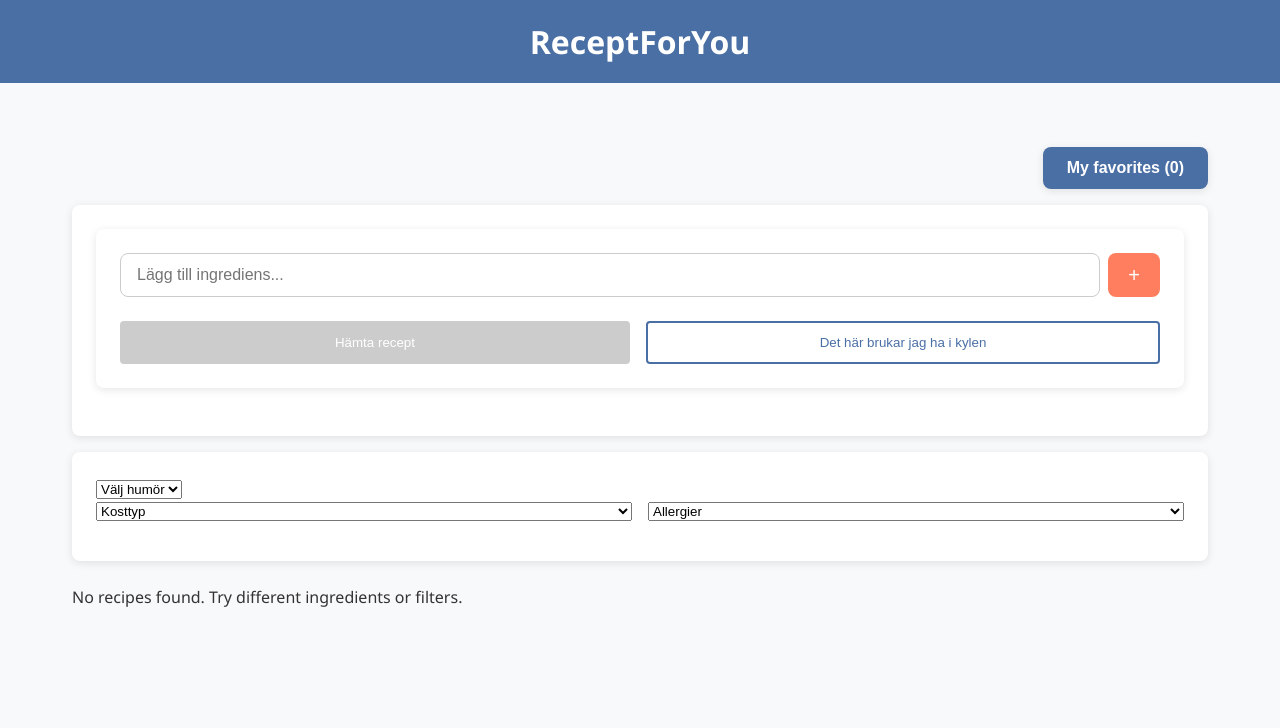
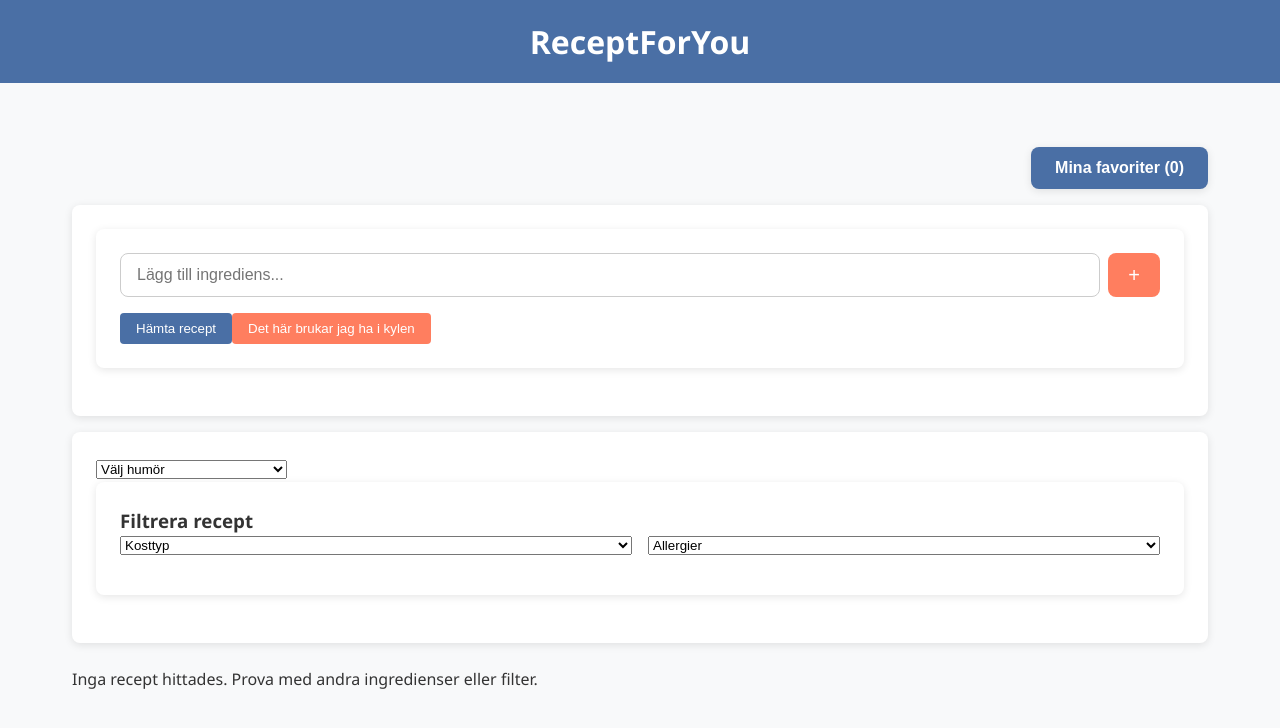
Before and after one commit to BenjaminAston/ReceptForYou, a React (Create React App) app in the folder receptforyou-react/: page / in a window 1280 px wide. Shown: the top 728 px of the page. Built offline with nearby package versions, Linux system fonts and the light colour scheme.

Commit message:
Fixat till home.js, Moodselector och RecipeList
Jag har fixat dessa att man mina favoriter sparas när jag man startar om sidan.

Jag uppdtaerat humör fältet så att när jag väljer en av humör kommer receptet direkt efter det man vill

```diff
--- a/receptforyou-react/src/app/useRecipes.js
+++ b/receptforyou-react/src/app/useRecipes.js
@@ -21,7 +21,7 @@ export const useRecipes = () => {
           intolerances,
           number: 10,
           addRecipeInformation: true,
-          apiKey: "6b1a9b4a2c004bc2af990763c803e766"
+          apiKey: "3cf7dc6867b446649dcaa1be06f2825e"
         },
       });
 
--- a/receptforyou-react/src/components/FilterOptions.js
+++ b/receptforyou-react/src/components/FilterOptions.js
@@ -1,4 +1,5 @@
 import React from "react";
+import '../styles/global.css';
 
 const FilterOptions = ({ filters, setFilters }) => {
   const handleChange = (e) => {
@@ -6,8 +7,15 @@ const FilterOptions = ({ filters, setFilters }) => {
   };
 
   return (
+    <div className="filter-container">
+      <h3 className="filter-title">Filtrera recept</h3>
       <div className="filter-options">
-      <select name="diet" onChange={handleChange} value={filters.diet} className="filter-select">
+        <select
+          name="diet"
+          onChange={handleChange}
+          value={filters.diet}
+          className="filter-select"
+        >
           <option value="" disabled hidden>Kosttyp</option>
           <option value="">Ingen</option>
           <option value="vegetarian">Vegetarisk</option>
@@ -15,7 +23,12 @@ const FilterOptions = ({ filters, setFilters }) => {
           <option value="gluten free">Glutenfri</option>
         </select>
 
-      <select name="intolerances" onChange={handleChange} value={filters.intolerances} className="filter-select">
+        <select
+          name="intolerances"
+          onChange={handleChange}
+          value={filters.intolerances}
+          className="filter-select"
+        >
           <option value="" disabled hidden>Allergier</option>
           <option value="">Ingen</option>
           <option value="dairy">Laktos</option>
@@ -23,6 +36,7 @@ const FilterOptions = ({ filters, setFilters }) => {
           <option value="peanut">Nötter</option>
         </select>
       </div>
+    </div>
   );
 };
 
--- a/receptforyou-react/src/components/Input.js
+++ b/receptforyou-react/src/components/Input.js
@@ -1,5 +1,4 @@
 import React, { useState, useEffect } from 'react';
-import '../styles/global.css';
 
 const Input = ({ ingredients, setIngredients, onSearch }) => {
   const [inputValue, setInputValue] = useState('');
@@ -29,8 +28,7 @@ const Input = ({ ingredients, setIngredients, onSearch }) => {
     if (savedHistory) {
       try {
         const historyCounts = JSON.parse(savedHistory);
-        const sortedIngredients = Object.keys(historyCounts)
-          .sort((a, b) => historyCounts[b] - historyCounts[a]);
+        const sortedIngredients = Object.keys(historyCounts).sort((a, b) => historyCounts[b] - historyCounts[a]);
         if (sortedIngredients.length > 0) {
           setIngredients(sortedIngredients);
           onSearch(sortedIngredients);
@@ -81,11 +79,7 @@ const Input = ({ ingredients, setIngredients, onSearch }) => {
             {ingredients.map((ing, i) => (
               <li key={i} className="ingredient-item">
                 <span>{ing}</span>
-                <button
-                  onClick={() => handleRemove(ing)}
-                  className="remove-btn"
-                  aria-label={`Ta bort ${ing}`}
-                >
+                <button onClick={() => handleRemove(ing)} className="remove-btn" aria-label={`Ta bort ${ing}`}>
                   &times;
                 </button>
               </li>
@@ -94,43 +88,11 @@ const Input = ({ ingredients, setIngredients, onSearch }) => {
         </div>
       )}
 
-      <div className="action-buttons" style={{
-        display: 'flex',
-        gap: '1rem',
-        marginTop: '1.5rem',
-        flexWrap: 'wrap'
-      }}>
-        <button
-          onClick={() => onSearch(ingredients)}
-          className="search-btn"
-          disabled={ingredients.length === 0}
-          style={{
-            padding: '0.75rem 1.5rem',
-            backgroundColor: ingredients.length === 0 ? '#cccccc' : '#4a6fa5',
-            color: 'white',
-            border: 'none',
-            borderRadius: '4px',
-            cursor: ingredients.length === 0 ? 'not-allowed' : 'pointer',
-            flex: 1,
-            minWidth: '120px'
-          }}
-        >
+      <div className="action-buttons">
+        <button onClick={() => onSearch(ingredients)} className="btn" disabled={ingredients.length === 0}>
           Hämta recept
         </button>
-        <button
-          onClick={handleGenerateFromFridge}
-          className="fridge-btn"
-          style={{
-            padding: '0.75rem 1.5rem',
-            backgroundColor: 'white',
-            color: '#4a6fa5',
-            border: '2px solid #4a6fa5',
-            borderRadius: '4px',
-            cursor: 'pointer',
-            flex: 1,
-            minWidth: '120px'
-          }}
-        >
+        <button onClick={handleGenerateFromFridge} className="btn btn-secondary">
           Det här brukar jag ha i kylen
         </button>
       </div>
--- a/receptforyou-react/src/components/MoodSelector.js
+++ b/receptforyou-react/src/components/MoodSelector.js
@@ -4,21 +4,27 @@ import '../styles/global.css';
 
 const moodOptions = [
   { value: "", label: "Välj humör" },
-  { value: "trött", label: "Trött" },
-  { value: "stressad", label: "Stressad" },
-  { value: "glad", label: "Glad" }
+  { value: "trött", label: "Trött - behöver energi" },
+  { value: "festlig", label: "Festlig - något speciellt" },
+  { value: "stressad", label: "Stressad - snabbt och enkelt" },
+  { value: "glad", label: "Glad - lätt och fräscht" },
 ];
 
 export default function MoodSelector({ mood, setMood }) {
   const handleChange = (e) => {
-    setMood(e.target.value);
+    // Återställ till tom sträng när "Välj humör" väljs
+    setMood(e.target.value === "" ? "" : e.target.value);
   };
 
   return (
     <div className="mood-selector">
-      <select value={mood} onChange={handleChange} className="filter-select">
+      <select
+        value={mood}
+        onChange={handleChange}
+        className="filter-select"
+      >
         {moodOptions.map((option) => (
-          <option key={option.value} value={option.value} disabled={option.value === ""}>
+          <option key={option.value} value={option.value}>
             {option.label}
           </option>
         ))}
--- a/receptforyou-react/src/pages/Home.js
+++ b/receptforyou-react/src/pages/Home.js
@@ -5,11 +5,13 @@ import FilterOptions from "../components/FilterOptions";
 import RecipeList from "../components/RecipeList";
 import Favorites from "../pages/Favorites";
 import MoodSelector from "../components/MoodSelector";
+import '../styles/global.css';
 
 const moodToIngredients = {
-  tired: ["pasta", "cheese"],
-  stressed: ["fast food", "wrap"],
-  happy: ["fruit", "berries"],
+  trött: ["pasta", "cheese", "banan", "mjölk"],
+  festlig: ["shrimp", "champagne", "ost", "kaviar"],
+  stressad: ["kyckling", "ris", "wraps", "salsa"],
+  glad: ["bär", "frukt", "yoghurt", "honung"]
 };
 
 export default function Home() {
@@ -21,75 +23,100 @@ export default function Home() {
   const [favorites, setFavorites] = useState([]);
   const [showFavorites, setShowFavorites] = useState(false);
 
+  // Load favorites from localStorage
   useEffect(() => {
     const saved = localStorage.getItem("favorites");
     if (saved) {
       try {
         const parsed = JSON.parse(saved);
-        if (Array.isArray(parsed)) setFavorites(parsed);
+        if (Array.isArray(parsed) && parsed.length > 0) {
+          setFavorites(parsed);
+        }
       } catch (error) {
         console.error("Error parsing favorites:", error);
+        localStorage.removeItem("favorites");
       }
     }
   }, []);
 
+  // Save favorites to localStorage
   useEffect(() => {
-    localStorage.setItem("favorites", JSON.stringify(favorites));
+    if (favorites.length > 0) {
+      localStorage.setItem("favorites", JSON.stringify(favorites));
+    } else {
+      localStorage.removeItem("favorites");
+    }
   }, [favorites]);
 
+  // Add/remove favorites
   const toggleFavorite = (recipe) => {
     setFavorites((prev) => {
       const recipeToSave = {
         ...recipe,
-        idMeal: recipe.idMeal || recipe.id,
-        id: recipe.id || recipe.idMeal,
-        category: recipe.strCategory || filters.diet || "Other",
+        id: recipe.id || recipe.idMeal || Date.now(),
+        title: recipe.title || recipe.strMeal,
+        image: recipe.image || recipe.strMealThumb,
+        sourceUrl: recipe.sourceUrl || recipe.strSource
       };
 
-      const exists = prev.some(
-        (fav) => fav.idMeal === recipeToSave.idMeal || fav.id === recipeToSave.id
-      );
+      const exists = prev.some(fav => fav.id === recipeToSave.id);
 
       if (exists) {
-        return prev.filter(
-          (fav) => fav.idMeal !== recipeToSave.idMeal && fav.id !== recipeToSave.id
-        );
+        return prev.filter(fav => fav.id !== recipeToSave.id);
       } else {
         return [...prev, recipeToSave];
       }
     });
   };
 
+  // Fetch recipes based on ingredients and filters
   const handleFetch = (ings) => {
-    if (!ings || ings.length === 0) return;
+    if (!ings || ings.length === 0) {
+      console.warn("No ingredients to fetch.");
+      setIngredients([]);
+      return;
+    }
     fetchRecipes(ings, filters);
     setShowFavorites(false);
   };
 
+  // When mood changes: update ingredients AND fetch recipes right away
   useEffect(() => {
-    if (mood && moodToIngredients[mood]) {
+    if (mood === "") {
+      // Återställ om användaren väljer "Välj humör" igen
+      setIngredients([]);
+    } else if (mood && moodToIngredients[mood]) {
       const moodIngs = moodToIngredients[mood];
       setIngredients(moodIngs);
       fetchRecipes(moodIngs, filters);
       setShowFavorites(false);
     }
-  }, [mood, filters, fetchRecipes]);
+  }, [mood]);
+
+  // Debug recipes in console
+  useEffect(() => {
+    console.log("Recipes loaded:", recipes);
+  }, [recipes]);
 
   return (
-    <div className="container" style={{ minHeight: "100vh" }}>
+    <div className="container" style={{ position: "relative", minHeight: "100vh" }}>
       <div className="header-actions" style={{ marginBottom: "1rem" }}>
         <button
           onClick={() => setShowFavorites(!showFavorites)}
           className={`favorites-btn ${showFavorites ? "secondary-btn" : ""}`}
         >
-          {showFavorites ? "Show all recipes" : `My favorites (${favorites.length})`}
+          {showFavorites ? "Visa alla recept" : `Mina favoriter (${favorites.length})`}
         </button>
       </div>
 
       {!showFavorites ? (
         <>
           <div className="input-container" style={{ marginBottom: "1rem" }}>
-            <Input ingredients={ingredients} setIngredients={setIngredients} onSearch={handleFetch} />
+            <Input
+              ingredients={ingredients}
+              setIngredients={setIngredients}
+              onSearch={handleFetch}
+            />
           </div>
 
           <div className="filter-container" style={{ marginBottom: "1.5rem" }}>
@@ -97,13 +124,19 @@ export default function Home() {
             <FilterOptions filters={filters} setFilters={setFilters} />
           </div>
 
-          {loading && <p className="loading-text">Loading recipes...</p>}
+          {loading && <p className="loading-text">Hämtar recept...</p>}
 
           {!loading && recipes.length > 0 && (
-            <RecipeList recipes={recipes} favorites={favorites} toggleFavorite={toggleFavorite} />
+            <RecipeList
+              recipes={recipes}
+              favorites={favorites}
+              toggleFavorite={toggleFavorite}
+            />
           )}
 
-          {!loading && recipes.length === 0 && <p>No recipes found. Try different ingredients or filters.</p>}
+          {!loading && recipes.length === 0 && (
+            <p>Inga recept hittades. Prova med andra ingredienser eller filter.</p>
+          )}
         </>
       ) : (
         <Favorites favorites={favorites} toggleFavorite={toggleFavorite} />
```
Also changed, not shown: receptforyou-react/src/components/RecipeCard.js (+13 -2 lines), receptforyou-react/src/pages/Favorites.js (+6 -1 lines), receptforyou-react/src/components/FavoritesList.js (line endings or trailing spaces), receptforyou-react/src/components/RecipeList.js (line endings or trailing spaces). Lines whose indentation alone changed are shown as unchanged.
